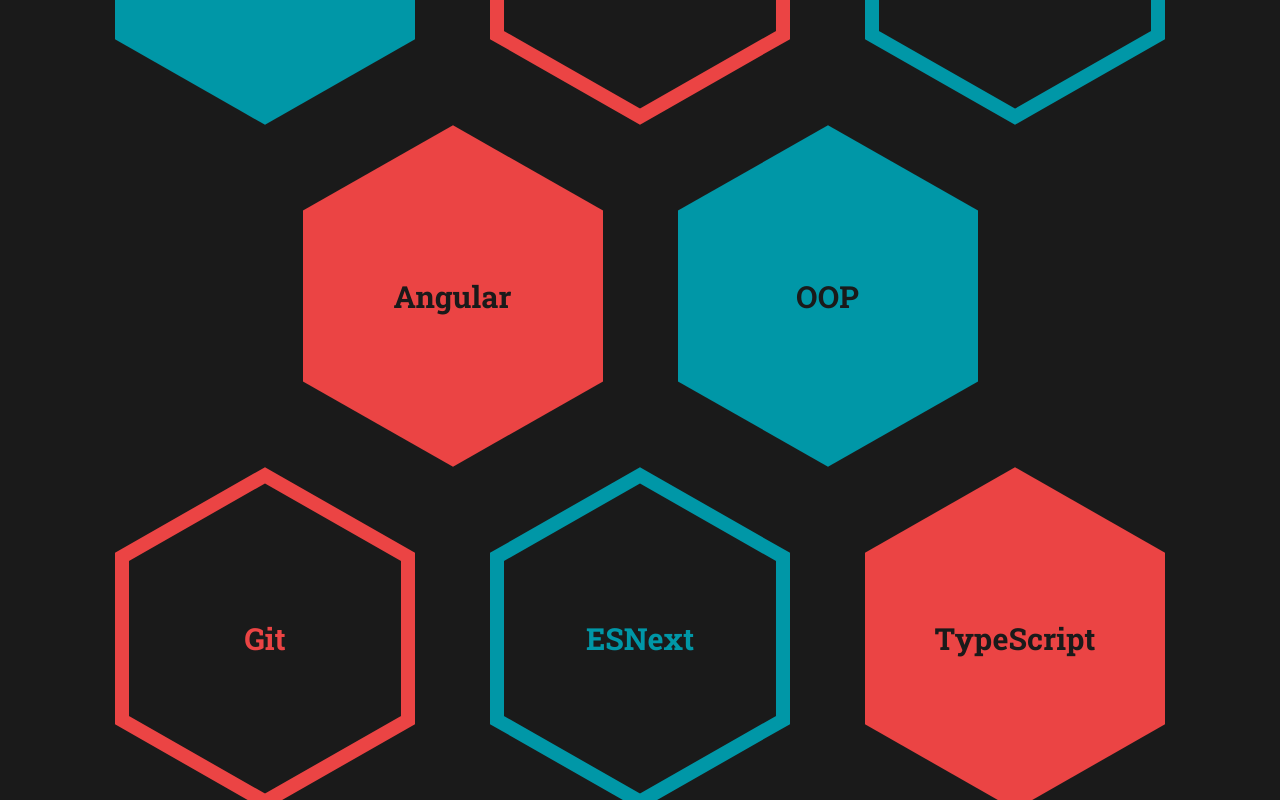
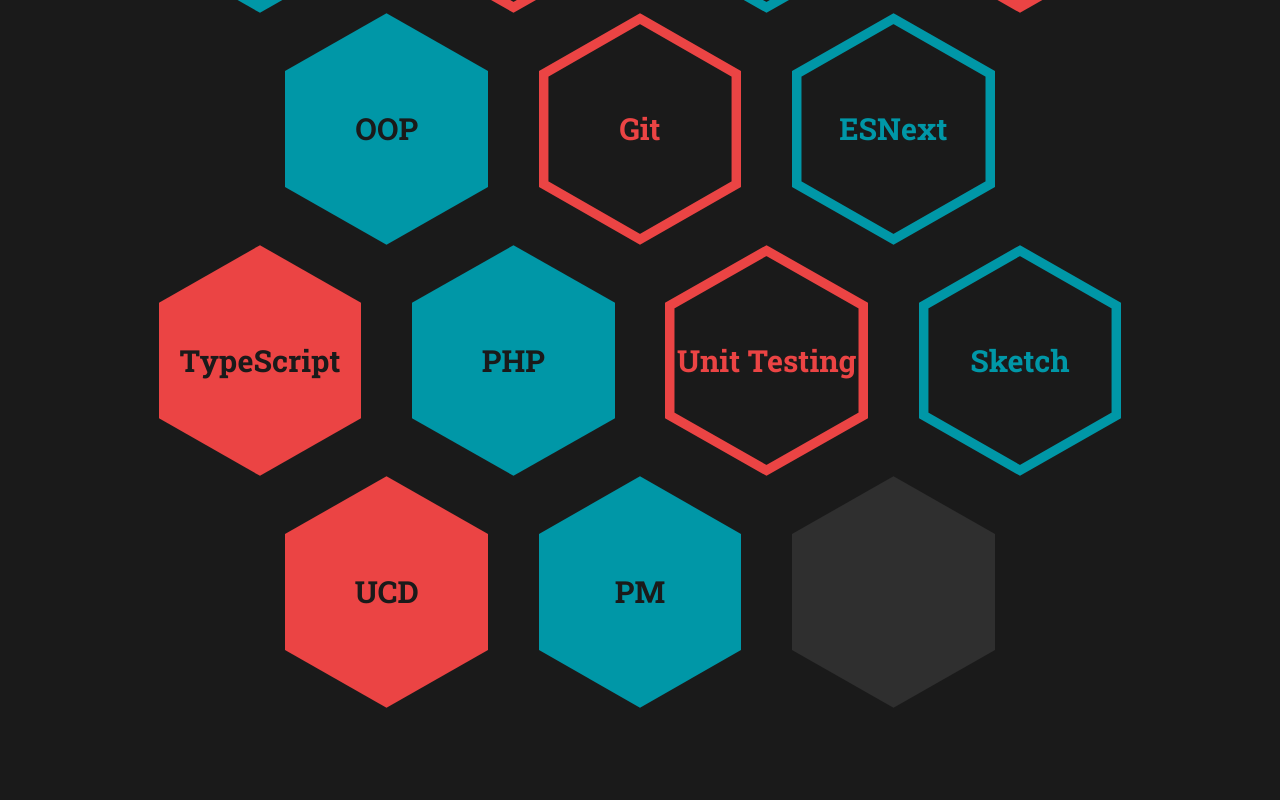
Before and after one commit to coenkoopmans/coenkoopmans.nl, an Angular app: page / in a window 1280 px wide. Shown: the part 1160-1960 px from the top of the page. After the commit the page ends 1903 px from the top, so only its background shows below. Built offline with nearby package versions, Linux system fonts and the light colour scheme.

Commit message:
Massive improvements to hexagon workings

```diff
--- a/src/app/components/skills/skills.component.html
+++ b/src/app/components/skills/skills.component.html
@@ -15,5 +15,6 @@
         <h3 class="skills__item">Sketch</h3>
         <h3 class="skills__item">UCD</h3>
         <h3 class="skills__item">PM</h3>
+        <div class="skills__item skills__item--filler"></div>
     </div>
 </section>
--- a/src/app/components/skills/skills.component.scss
+++ b/src/app/components/skills/skills.component.scss
@@ -25,12 +25,8 @@
   flex-wrap: wrap;
   justify-content: flex-start;
   margin-top: 25px;
-  width: getVw($hexagon-width * 2 + $hexagon-margin);
   margin-left: auto;
   margin-right: auto;
-  @include breakpoint('tablet') {
-    width: getVw($hexagon-width-tablet * 3 + $hexagon-margin-tablet * 2);
-  }
 }
 
 .skills__item {
@@ -50,21 +46,36 @@
     font-size: getVw($font-size-regular * $scale-factor-tablet-vw);
   }
   @include breakpoint('desktop') {
+    width: getVw($hexagon-width-desktop);
+    line-height: getVw($hexagon-height-desktop);
     font-size: getVw($font-size-regular * $scale-factor-desktop-vw);
   }
 }
 
 // Grid behavior
 @include breakpoint('mobile') { // 2-1 hexagons per row
+  .skills {
+    width: getVw($hexagon-width * 2 + $hexagon-margin);
+  }
+
   .skills__item:nth-of-type(3n + 1) { // First of three
     margin-right: getVw($hexagon-margin);
   }
   .skills__item:nth-of-type(3n + 3) { // Third of three (separate, on new line)
     margin-top: getVw(-$hexagon-margin * 0.20);
-    margin-left: getVw(0.625 * $hexagon-width);
+    margin-left: getVw(
+      (
+        ($hexagon-width * 2 + $hexagon-margin) -
+        ($hexagon-width)
+      ) / 2
+    );
   }
 }
 @include breakpoint('tablet') { // 3-2 hexagons per row
+  .skills {
+      width: getVw($hexagon-width-tablet * 3 + $hexagon-margin-tablet * 2);
+  }
+
   .skills__item {
     margin-right: getVw($hexagon-margin-tablet);
   }
@@ -72,7 +83,32 @@
     margin-right: 0;
   }
   .skills__item:nth-of-type(5n+4) {
-    margin-left: getVw(0.625 * $hexagon-width-tablet);
+    margin-left: getVw(
+      (
+        ($hexagon-width-tablet * 3 + $hexagon-margin-tablet * 2) -
+        ($hexagon-width-tablet * 2 + $hexagon-margin-tablet)
+      ) / 2
+    );
+  }
+}
+@include breakpoint('desktop') { // 4-3 hexagons per row
+  .skills {
+    width: getVw($hexagon-width-desktop * 4 + $hexagon-margin-desktop * 3);
+  }
+
+  .skills__item {
+    margin-right: getVw($hexagon-margin-desktop);
+  }
+  .skills__item:nth-of-type(7n+4) { // Repeating grid of 7
+    margin-right: 0;
+  }
+  .skills__item:nth-of-type(7n+5) {
+    margin-left: getVw(
+      (
+        ($hexagon-width-desktop * 4 + $hexagon-margin-desktop * 3) -
+        ($hexagon-width-desktop * 3 + $hexagon-margin-desktop * 2)
+      ) / 2
+    );
   }
 }
 
@@ -91,3 +127,8 @@
 .skills__item:nth-of-type(4n + 4) {
   background-image: url('/assets/ui/hexagon-fill-red.svg');
 }
+.skills__item:last-of-type {
+  &.skills__item--filler {
+    background-image: url('/assets/ui/hexagon-fill-black.svg');
+  }
+}
--- a/src/app/shared/mixins.scss
+++ b/src/app/shared/mixins.scss
@@ -14,7 +14,7 @@
     @media (min-width: 1080px) { @content; }
   }
   @else if $name == tablet {
-    @media (min-width: 768px) { @content; }
+    @media (min-width: 768px) and (max-width: 1079px) { @content; }
   }
   @else if $name == low-height {
     @media (max-height: 600px) and (max-width: 1080px) and (orientation: landscape) { @content; }
```
Also changed, not shown: src/assets/ui/hexagon-fill-black.svg (added), src/assets/ui/hexagon-outline-black.svg (added).
